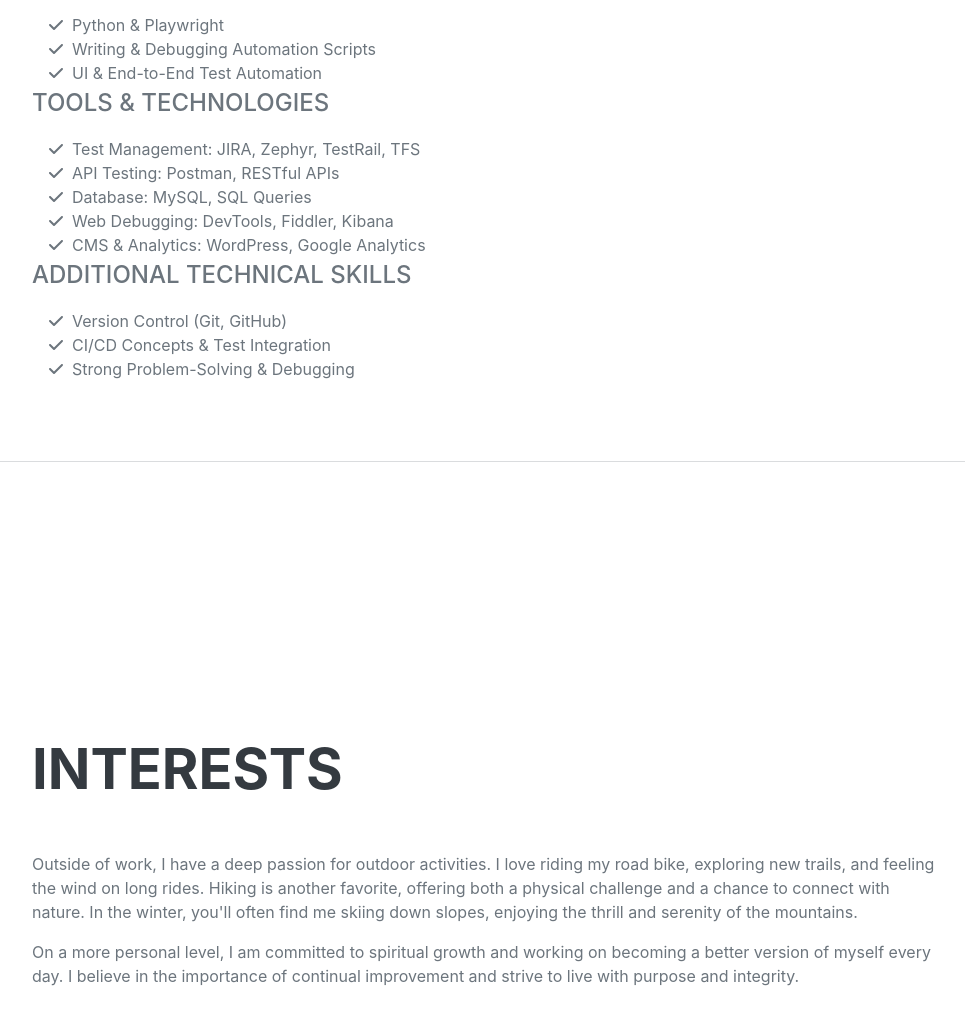
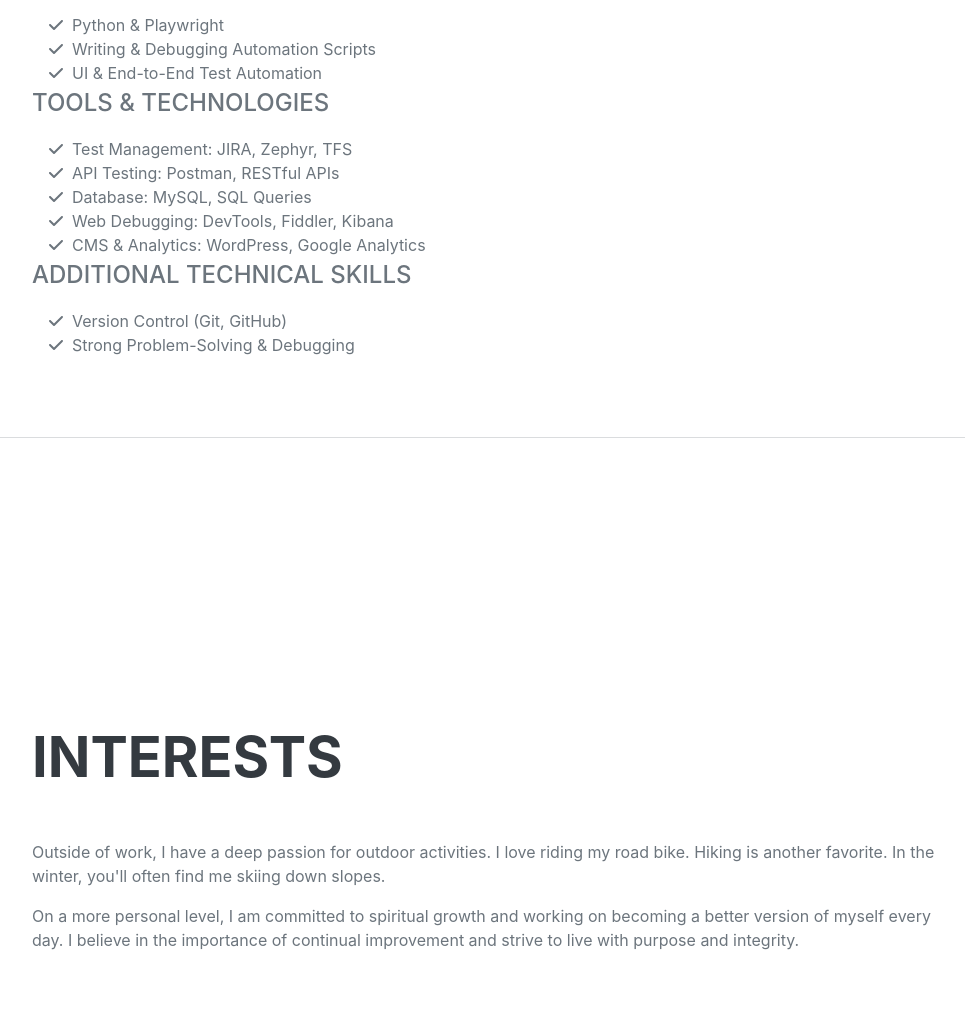
Before and after one commit to tzadokSchwartz/personal-CV-page, a plain HTML site: page index.html in a window 1280 px wide. Shown: the part 3382-4407 px from the top of the page, without its empty margins (288-1253 px from the left). Drawn offline with nearby package versions, Linux system fonts and the light colour scheme; a web font is replaced by a local one.

Commit message:
Update index.html

```diff
--- a/index.html
+++ b/index.html
@@ -182,7 +182,7 @@
                     <ul class="fa-ul mb-0">
                         <li>
                             <span class="fa-li"><i class="fas fa-check"></i></span>
-                            Test Management: JIRA, Zephyr, TestRail, TFS
+                            Test Management: JIRA, Zephyr, TFS
                         </li>
                         <li>
                             <span class="fa-li"><i class="fas fa-check"></i></span>
@@ -209,10 +209,6 @@
                         </li>
                         <li>
                             <span class="fa-li"><i class="fas fa-check"></i></span>
-                            CI/CD Concepts & Test Integration
-                        </li>
-                        <li>
-                            <span class="fa-li"><i class="fas fa-check"></i></span>
                             Strong Problem-Solving & Debugging
                         </li>
                     </ul>
@@ -223,7 +219,7 @@
             <section class="resume-section" id="interests">
                 <div class="resume-section-content">
                     <h2 class="mb-5">Interests</h2>
-                    <p>Outside of work, I have a deep passion for outdoor activities. I love riding my road bike, exploring new trails, and feeling the wind on long rides. Hiking is another favorite, offering both a physical challenge and a chance to connect with nature. In the winter, you'll often find me skiing down slopes, enjoying the thrill and serenity of the mountains.</p>
+                    <p>Outside of work, I have a deep passion for outdoor activities. I love riding my road bike. Hiking is another favorite. In the winter, you'll often find me skiing down slopes.</p>
                     <p class="mb-0">On a more personal level, I am committed to spiritual growth and working on becoming a better version of myself every day. I believe in the importance of continual improvement and strive to live with purpose and integrity.</p>
                 </div>
             </section>
```
